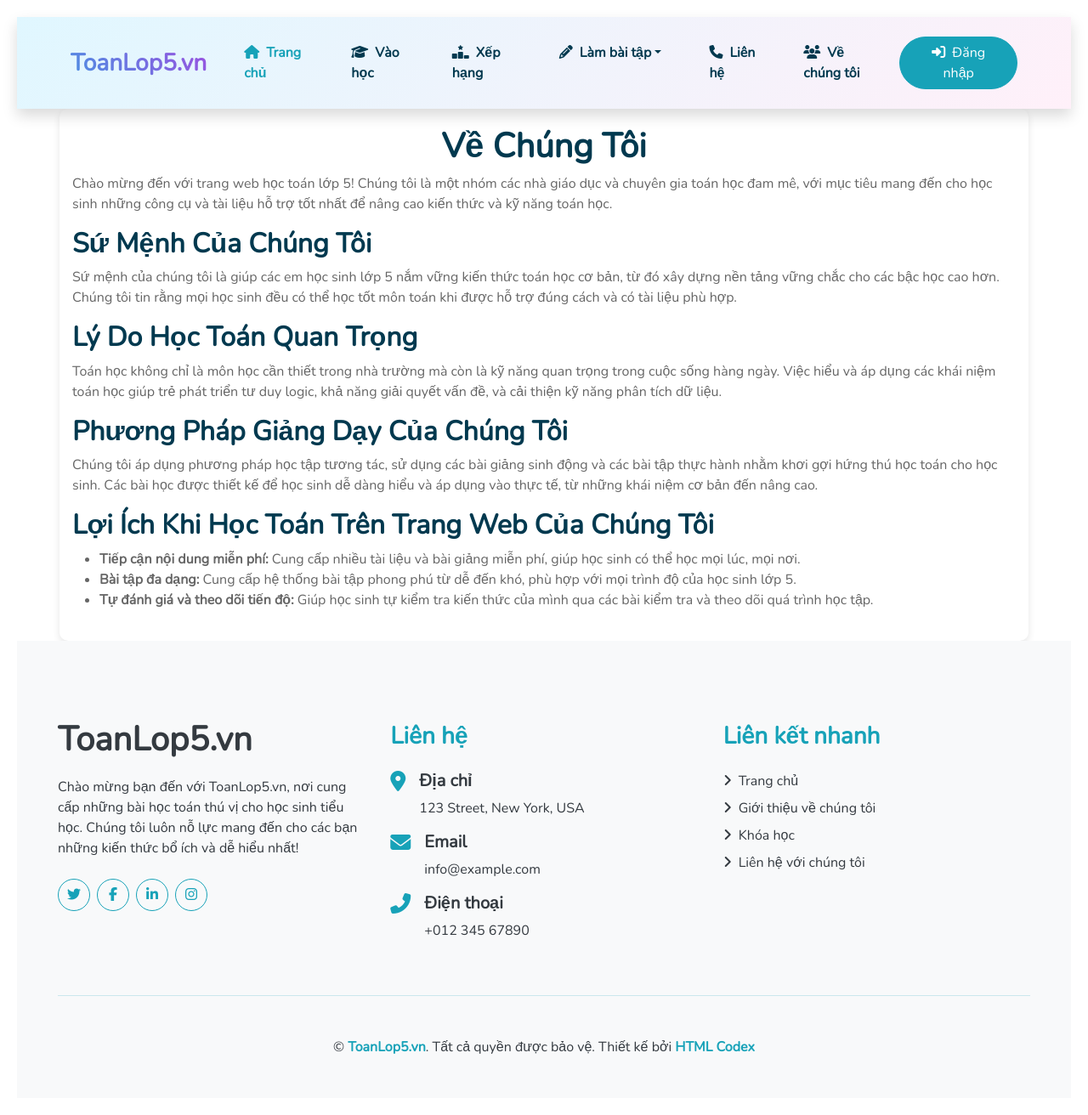
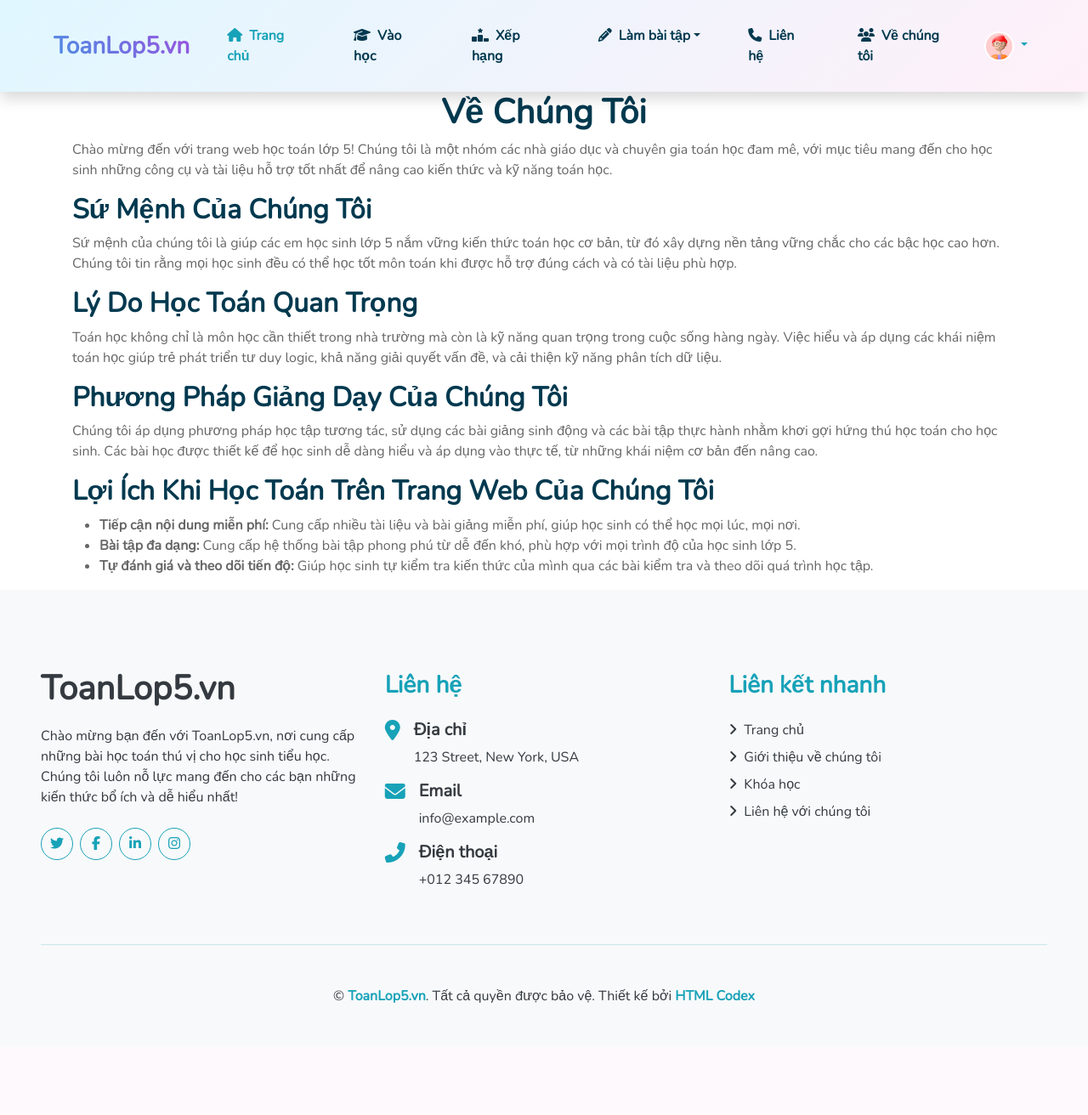
Before and after one commit to nguyntrung/math-app, a PHP site: page /math-app/about.php in a window 1280 px wide. Shown: the whole page at 85% size. After the commit the page ends 1180 px from the top, so only its background shows below. Run offline with PHP 8.4, Linux system fonts and the light colour scheme; the visitor is signed in with stand-in values (Sample User, id 1); data that the repository does not hold is empty; some libraries are stand-ins or nearby versions.

Commit message:
Update about.php

```diff
--- a/public/about.php
+++ b/public/about.php
@@ -1,3 +1,13 @@
+<?php
+session_start();
+
+if (!isset($_SESSION['MaNguoiDung'])) {
+    header('Location: login.php');
+    exit();
+}
+
+include '../database/db.php';
+?>
 <!DOCTYPE html>
 <html lang="en">
 <head>
@@ -5,32 +15,13 @@
     <meta name="viewport" content="width=device-width, initial-scale=1.0">
     <title>Về Chúng Tôi</title>
     <style>
-        * {
-            box-sizing: border-box;
-            margin: 0;
-            padding: 0;
-        }
-        body {
-            font-family: Arial, sans-serif;
-            line-height: 1.6;
-            background-color: #f9f9f9;
-            color: #333;
-            padding: 20px;
-        }
-        .container {
-            max-width: 800px;
-            margin: auto;
-            padding: 20px;
-            background-color: #fff;
-            border-radius: 10px;
-            box-shadow: 0 4px 8px rgba(0, 0, 0, 0.1);
-        }
         h1, h2, p {
             margin-bottom: 20px;
         }
         h1 {
             color: #4CAF50;
             text-align: center;
+
         }
     </style>
     <?php include '../includes/styles.php'; ?>
```
